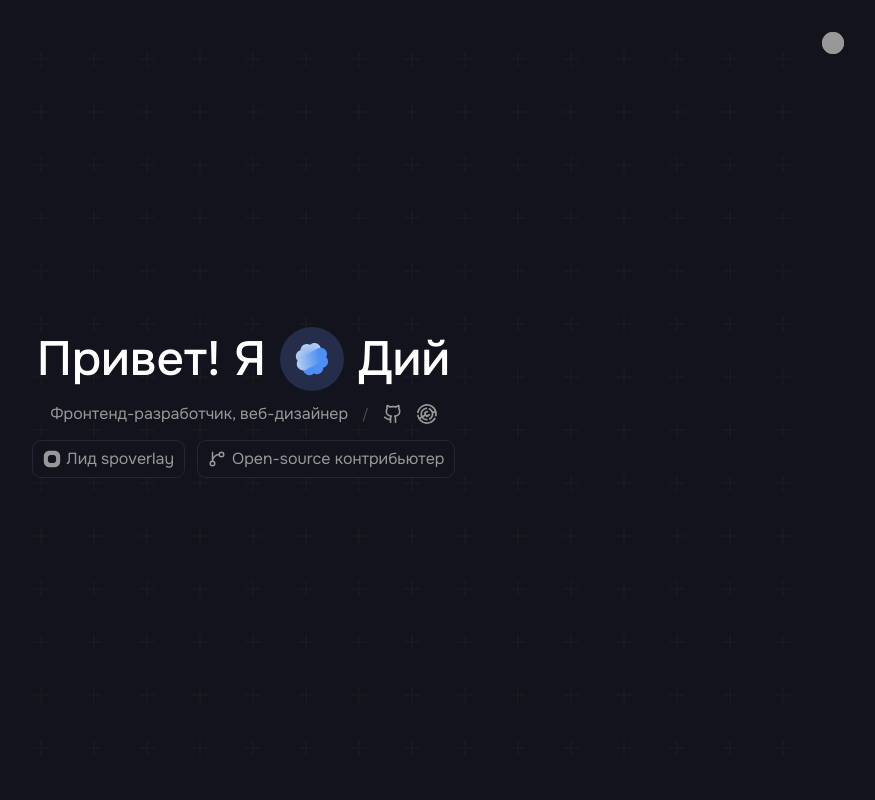
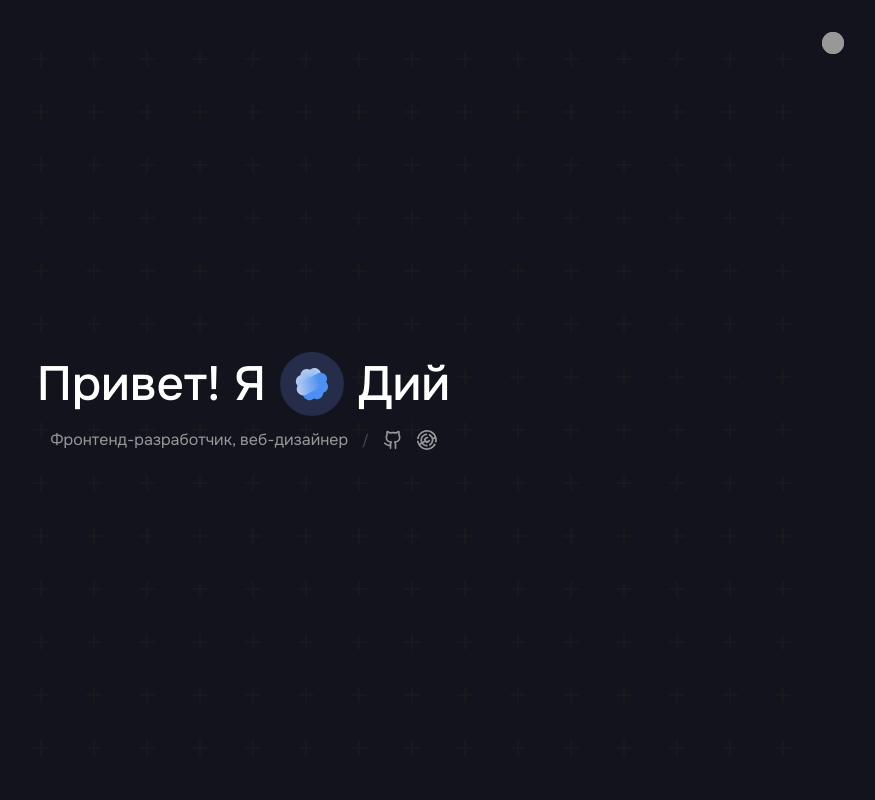
Before and after one commit to j0u1/www, a Next.js app: page / in a window 1280 px wide. Shown: the top 800 px of the page, without its empty margins (389-1264 px from the left). Built offline with nearby package versions, Linux system fonts and the light colour scheme; no server answers.

Commit message:
fix(Hero): remove unused Tags component for cleaner structure

```diff
--- a/app/components/Main/Hero/Hero.tsx
+++ b/app/components/Main/Hero/Hero.tsx
@@ -5,7 +5,6 @@ import { useColorTheme } from '../../UI/ColorTheme/useColorTheme';
 import CrossGrid from './Cross';
 import Me from './Me';
 import Description from './Description';
-import Tags from './Tags';
 
 export default function Hero() {
   const { toggle } = useColorTheme();
@@ -15,10 +14,9 @@ export default function Hero() {
       <div className="flex absolute z-1 top-0 right-0 flex-col gap-4 transition-all duration-300">
         <ChangeThemeButton toggle={toggle} />
       </div>
-      <div className='relative z-1 flex flex-col gap-1.75 items-center'>
+      <div className='relative z-1 flex flex-col gap-2 items-center'>
         <Me />
         <Description />
-        <Tags />
       </div>
       <CrossGrid />
     </section>
```
